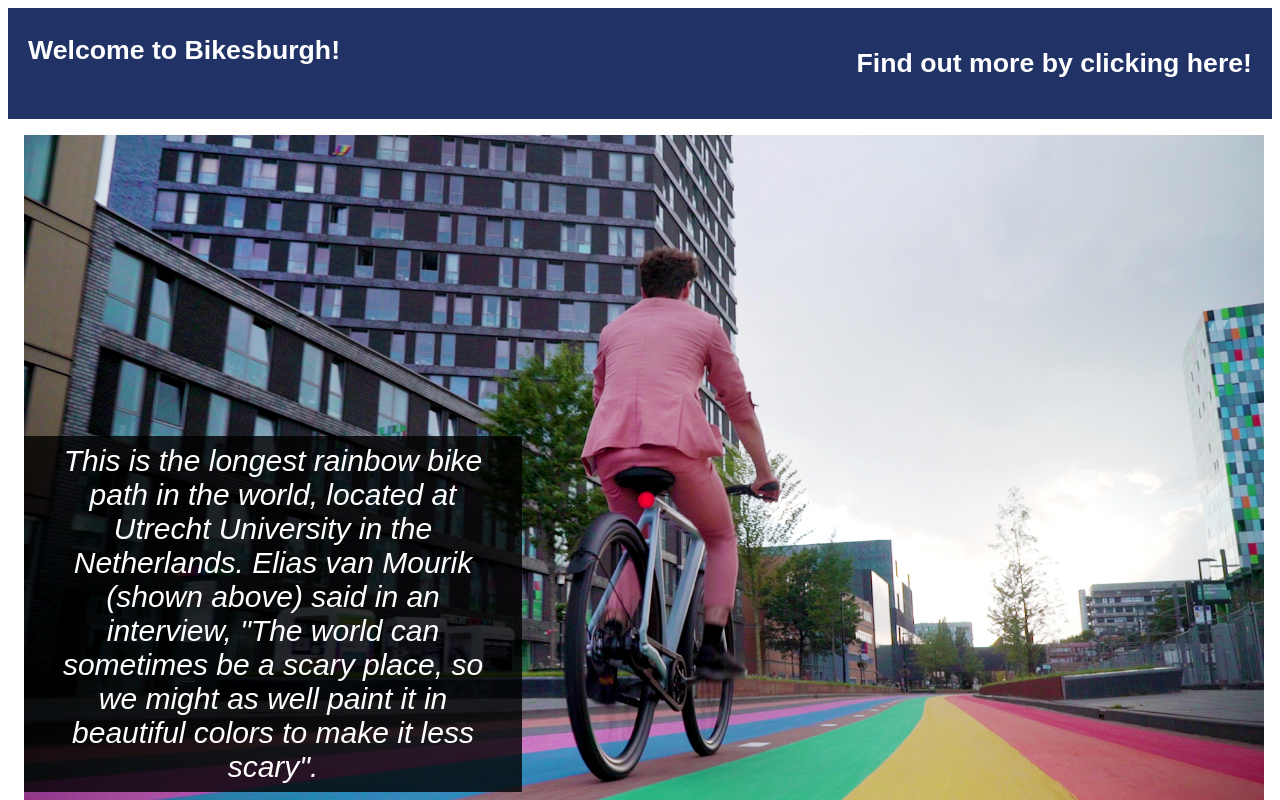
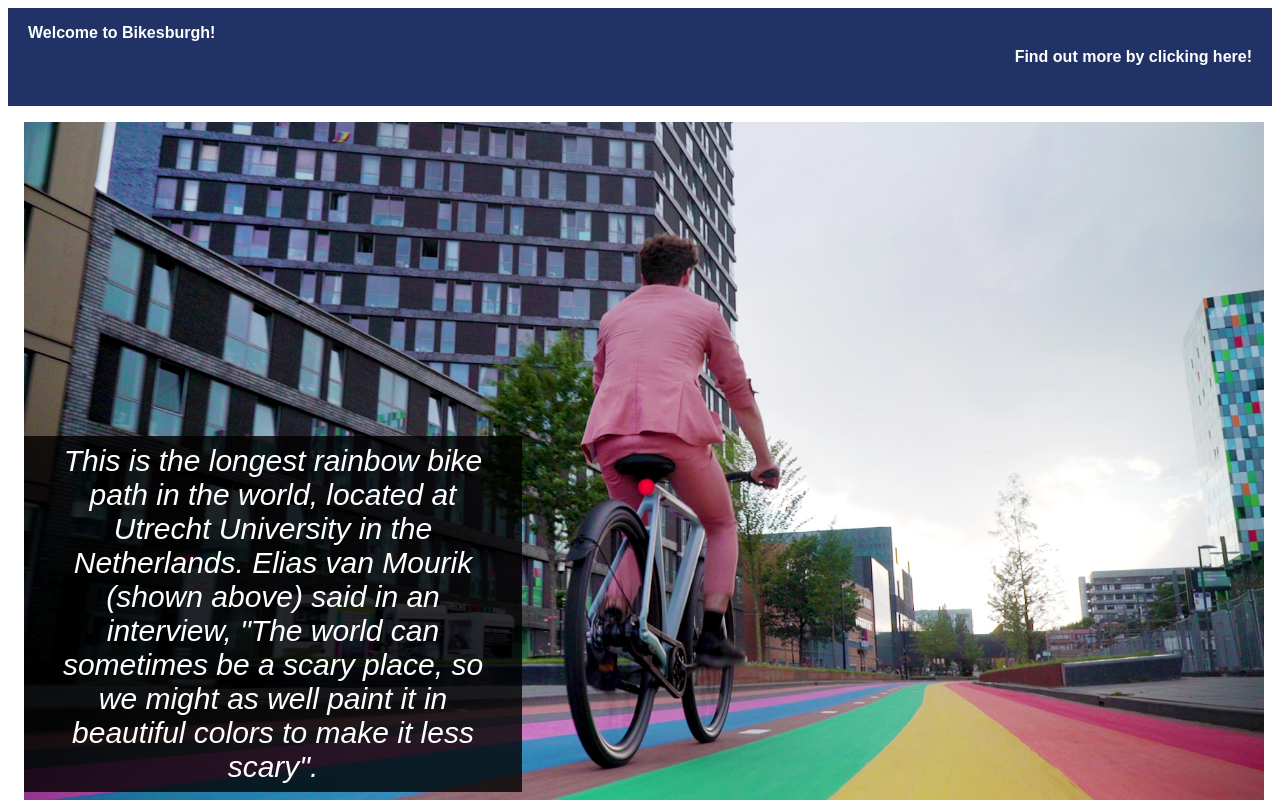
Before and after one commit to gtc13-pitt/bikesburgh, a plain HTML site: page index.html in a window 1280 px wide. Drawn offline with Linux system fonts and the light colour scheme.

Commit message:
Update style.css

```diff
--- a/style.css
+++ b/style.css
@@ -23,7 +23,7 @@ li p {
   padding: 0px 20px;
   text-decoration: none;
   font-weight: bold;
-  font-size: 20pt;
+  font-size: 12pt;
 
 
 }
@@ -36,7 +36,7 @@ li a {
   text-decoration: none;
   font-weight: bold;
 
-  font-size: 20pt;
+  font-size: 12pt;
 }
 
 li  a:hover {
```
